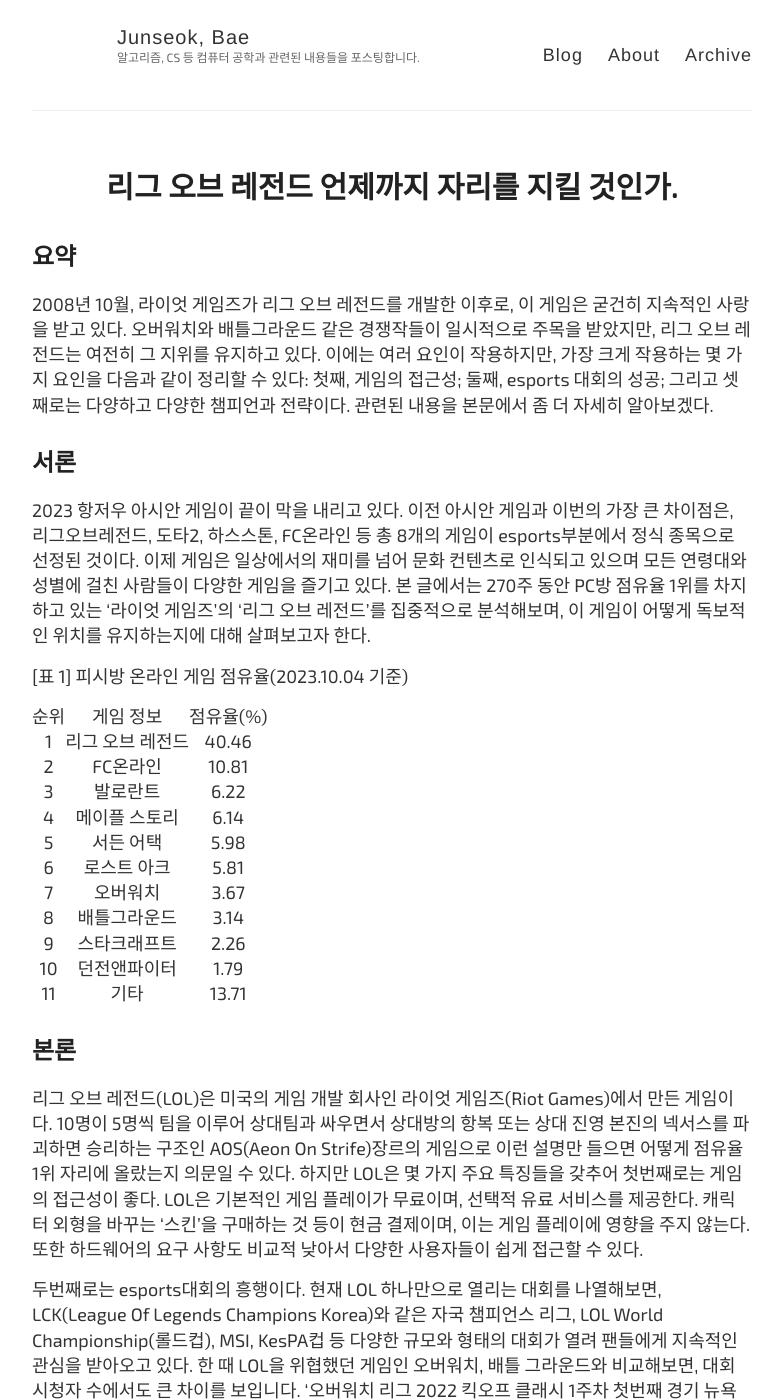
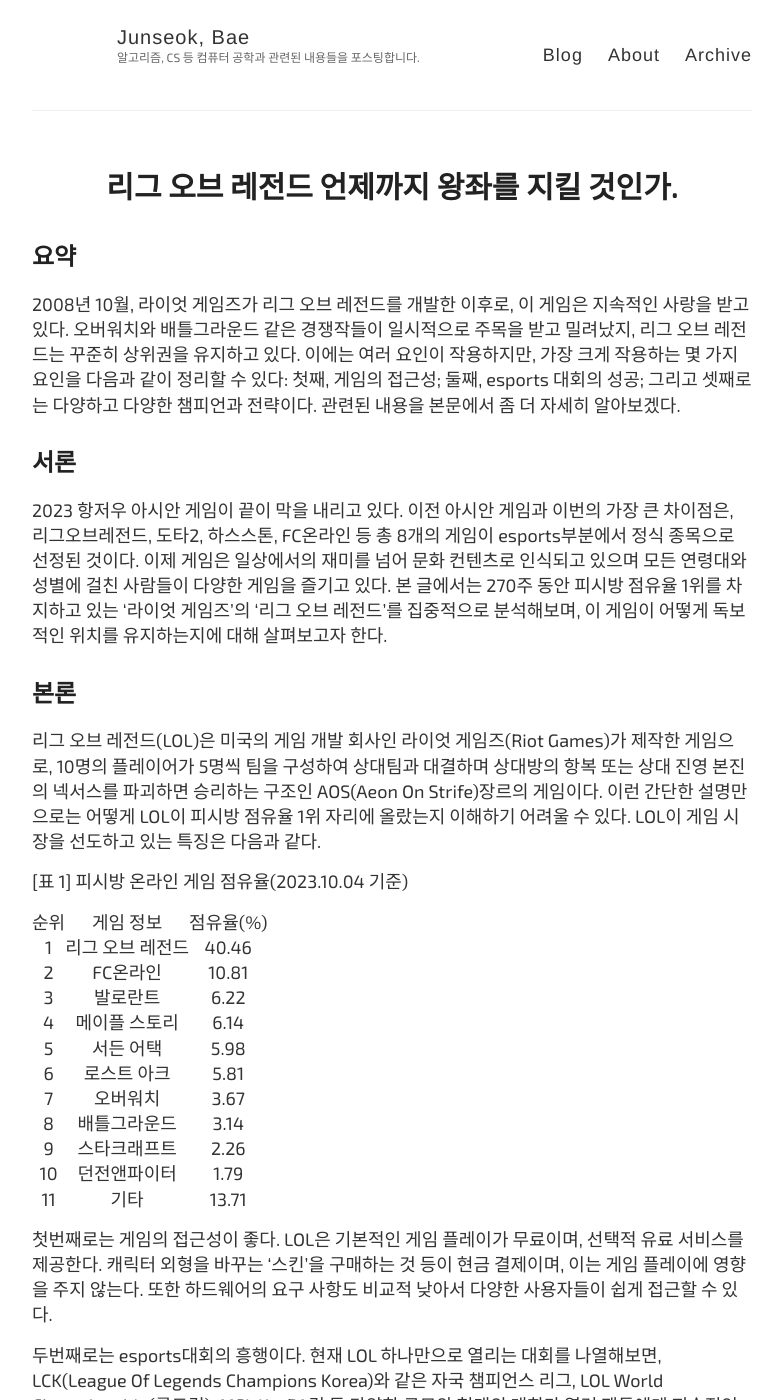
Before and after one commit to Bae-JunSeok/Bae-JunSeok.github.io, a Jekyll site: the page built from _posts/2023-10-06-homework.md, in a window 1280 px wide and 1400 px high. Shown: the whole window, without its empty margins (248-1030 px from the left). Built offline with Jekyll 4.4.1, drawn with Linux system fonts in a browser that asks for light colours; some web fonts are replaced; some of the changed text lies outside the part shown.

Commit message:
feat:최종본

```diff
--- a/_posts/2023-10-06-homework.md
+++ b/_posts/2023-10-06-homework.md
@@ -1,17 +1,20 @@
 ---
 layout: post
-title: 리그 오브 레전드 언제까지 자리를 지킬 것인가.
+title: 리그 오브 레전드 언제까지 왕좌를 지킬 것인가.
 author: 201724486 배준석
 tags: homework
 ---
 
 ## 요약
- 2008년 10월, 라이엇 게임즈가 리그 오브 레전드를 개발한 이후로, 이 게임은 굳건히 지속적인 사랑을 받고 있다. 오버워치와 배틀그라운드 같은 경쟁작들이 일시적으로 주목을 받았지만, 리그 오브 레전드는 여전히 그 지위를 유지하고 있다. 이에는 여러 요인이 작용하지만, 가장 크게 작용하는 몇 가지 요인을 다음과 같이 정리할 수 있다: 첫째, 게임의 접근성; 둘째, esports 대회의 성공; 그리고 셋째로는 다양하고 다양한 챔피언과 전략이다. 관련된 내용을 본문에서 좀 더 자세히 알아보겠다.
+ 2008년 10월, 라이엇 게임즈가 리그 오브 레전드를 개발한 이후로, 이 게임은 지속적인 사랑을 받고 있다. 오버워치와 배틀그라운드 같은 경쟁작들이 일시적으로 주목을 받고 밀려났지, 리그 오브 레전드는 꾸준히 상위권을 유지하고 있다. 이에는 여러 요인이 작용하지만, 가장 크게 작용하는 몇 가지 요인을 다음과 같이 정리할 수 있다: 첫째, 게임의 접근성; 둘째, esports 대회의 성공; 그리고 셋째로는 다양하고 다양한 챔피언과 전략이다. 관련된 내용을 본문에서 좀 더 자세히 알아보겠다.
 
 ## 서론
- 2023 항저우 아시안 게임이 끝이 막을 내리고 있다. 이전 아시안 게임과 이번의 가장 큰 차이점은, 리그오브레전드, 도타2, 하스스톤, FC온라인 등 총 8개의 게임이 esports부분에서 정식 종목으로 선정된 것이다. 이제 게임은 일상에서의 재미를 넘어 문화 컨텐츠로 인식되고 있으며 모든 연령대와 성별에 걸친 사람들이 다양한 게임을 즐기고 있다. 본 글에서는 270주 동안 PC방 점유율 1위를 차지하고 있는 ‘라이엇 게임즈’의 ‘리그 오브 레전드’를 집중적으로 분석해보며, 이 게임이 어떻게 독보적인 위치를 유지하는지에 대해 살펴보고자 한다.
+ 2023 항저우 아시안 게임이 끝이 막을 내리고 있다. 이전 아시안 게임과 이번의 가장 큰 차이점은, 리그오브레전드, 도타2, 하스스톤, FC온라인 등 총 8개의 게임이 esports부분에서 정식 종목으로 선정된 것이다. 이제 게임은 일상에서의 재미를 넘어 문화 컨텐츠로 인식되고 있으며 모든 연령대와 성별에 걸친 사람들이 다양한 게임을 즐기고 있다. 본 글에서는 270주 동안 피시방 점유율 1위를 차지하고 있는 ‘라이엇 게임즈’의 ‘리그 오브 레전드’를 집중적으로 분석해보며, 이 게임이 어떻게 독보적인 위치를 유지하는지에 대해 살펴보고자 한다.
 
-[표 1] 피시방 온라인 게임 점유율(2023.10.04 기준)
+## 본론
+ 리그 오브 레전드(LOL)은 미국의 게임 개발 회사인 라이엇 게임즈(Riot Games)가 제작한 게임으로, 10명의 플레이어가 5명씩 팀을 구성하여 상대팀과 대결하며 상대방의 항복 또는 상대 진영 본진의 넥서스를 파괴하면 승리하는 구조인 AOS(Aeon On Strife)장르의 게임이다. 이런 간단한 설명만으로는 어떻게 LOL이 피시방 점유율 1위 자리에 올랐는지 이해하기 어려울 수 있다. LOL이 게임 시장을 선도하고 있는 특징은 다음과 같다.
+
+ [표 1] 피시방 온라인 게임 점유율(2023.10.04 기준)
 
 | 순위	 | 게임 정보	 | 점유율(%)	 |
 | :--: | :--: | :--: |
@@ -27,10 +30,6 @@
 | 10	 | 던전앤파이터	 | 1.79	 |
 | 11	 | 기타	 | 13.71	 |
 
-
-
-## 본론
- 리그 오브 레전드(LOL)은 미국의 게임 개발 회사인 라이엇 게임즈(Riot Games)에서 만든 게임이다. 10명이 5명씩 팀을 이루어 상대팀과 싸우면서 상대방의 항복 또는 상대 진영 본진의 넥서스를 파괴하면 승리하는 구조인 AOS(Aeon On Strife)장르의 게임으로 이런 설명만 들으면 어떻게 점유율 1위 자리에 올랐는지 의문일 수 있다. 하지만 LOL은 몇 가지 주요 특징들을 갖추어
  첫번째로는 게임의 접근성이 좋다. LOL은 기본적인 게임 플레이가 무료이며, 선택적 유료 서비스를 제공한다. 캐릭터 외형을 바꾸는 ‘스킨’을 구매하는 것 등이 현금 결제이며, 이는 게임 플레이에 영향을 주지 않는다. 또한 하드웨어의 요구 사항도 비교적 낮아서 다양한 사용자들이 쉽게 접근할 수 있다.
 
  두번째로는 esports대회의 흥행이다. 현재 LOL 하나만으로 열리는 대회를 나열해보면, LCK(League Of Legends Champions Korea)와 같은 자국 챔피언스 리그, LOL World Championship(롤드컵), MSI, KesPA컵 등 다양한 규모와 형태의 대회가 열려 팬들에게 지속적인 관심을 받아오고 있다. 한 때 LOL을 위협했던 게임인 오버워치, 배틀 그라운드와 비교해보면, 대회 시청자 수에서도 큰 차이를 보입니다. ‘오버워치 리그 2022 킥오프 클래시 1주차 첫번째 경기 뉴욕 엑셀시어 vs LA 글래디에이터즈’의 최고 시청자 수는 121,227명에 그쳤으며, ‘펍지 네이션스 컵 2022’가 239,112명이었습니다. 반면 LOL의 ‘2022 롤드컵 결승’의 최고 시청자 수는514만 7699명으로 이러한 수치만 봐도 엄청난 차이가 나타난다.
@@ -49,12 +48,17 @@
 | 가격(출시당시)(원)	 | 무료	 | 45,000	 | 32,000	 |
 | 대회 최고 시청자(명)	 | 5,147,699	 | 121,227	 | 239,112	 |
 | 챔피언의 수(개)	 | 165	 | 32	 | -	 |
-
+  -사용시간과 피시방 점유율은 최근 한 달을 기준으로 조사함.
+  - 업데이트 주기는 아래 출처의 각 게임 홈페이지의 패치 노트를 참고함.
 
 ## 결론
- LOL이라는 게임만으로 다양한 대회가 개최되며 심지어 아시안 게임 정식 종목으로 진행되는 것을 보면 현재 플레이 되고 있는 게임 중에 가장 큰 영향력을 가진다고 볼 수 있다. 이런 현상은 LOL에 대응하는 새로운 게임 개발로 인해 게임 산업 자체가 더욱 발전할 가능성을 보여주기도 한다. 게임 산업 뿐만 아니라 게임을 이용한 유튜버, 인터넷 방송을 하는 BJ 등 새로운 직업들도 생겨나고 있다. 게임을 즐겨하는 입장에서 게임이 하나의 문화가 되었고, 앞으로의 영향력은 더 커질 것이라고 생각한다. 또 컴퓨터 공학을 전공하는 학생 입장에서는 LOL과 LOL의 경쟁작의 개발과 발전을 지켜보고 싶다는 생각도 든다.
+ LOL은 다양한 대회의 중심에 섰으며, 심지어 아시안 게임 정식 종목으로도 선정되었다. 이런 사실은 현재 플레이 되고 있는 게임 중에 가장 큰 영향력을 가진다고 볼 수 있다. 이런 현상은 LOL에 대응하는 새로운 게임 개발이 촉진되어, 게임 산업 자체가 더욱 발전할 가능성을 보여주기도 한다. 또한 게임 산업 뿐만 아니라 게임을 이용한 유튜버, 인터넷 방송 BJ와 같은 직업군의 등장을 불러왔다. 게임을 즐겨하는 입장에서 이미 게임은 단순한 여가 활동을 넘어 하나의 문화 요소로 자리 잡았고, 앞으로의 영향력은 계속 커질 것이라고 생각한다. 뿐만 아니 컴퓨터 공학 전공 학생들에게도 LOL과 LOL의 경쟁작의 개발과 발전을 지켜보는 것도 매우 기대되는 일이다.
 
 ## 참고 문헌 및 출처
  -	아침마다, << 2022년 FPS 대회별 시청자수 순위 >>, 에펨코리아, https://www.fmkorea.com/best/5007435895, 2022.09.12
  -	김용우 << 2022 롤드컵 결승전 시청자 수 , 514만명… 역대 최소 수치 >> DAILY e-SPORTS,
     https://www.dailyesports.com/view.php?ud=202211071009058834b91e133c1f_27, 2022.11.07
+ -	THE LOG,  https://www.thelog.co.kr/stats/rank/GameRankDetail.do
+ -	BLIZZARD, https://overwatch.blizzard.com/ko-kr/news/patch-notes/live/2023/05
+ -	PUBG, https://pubg.com/ko/news?category=patch_notes
+ -	RiotGames, https://www.leagueoflegends.com/ko-kr/news/tags/patch-notes/
```
